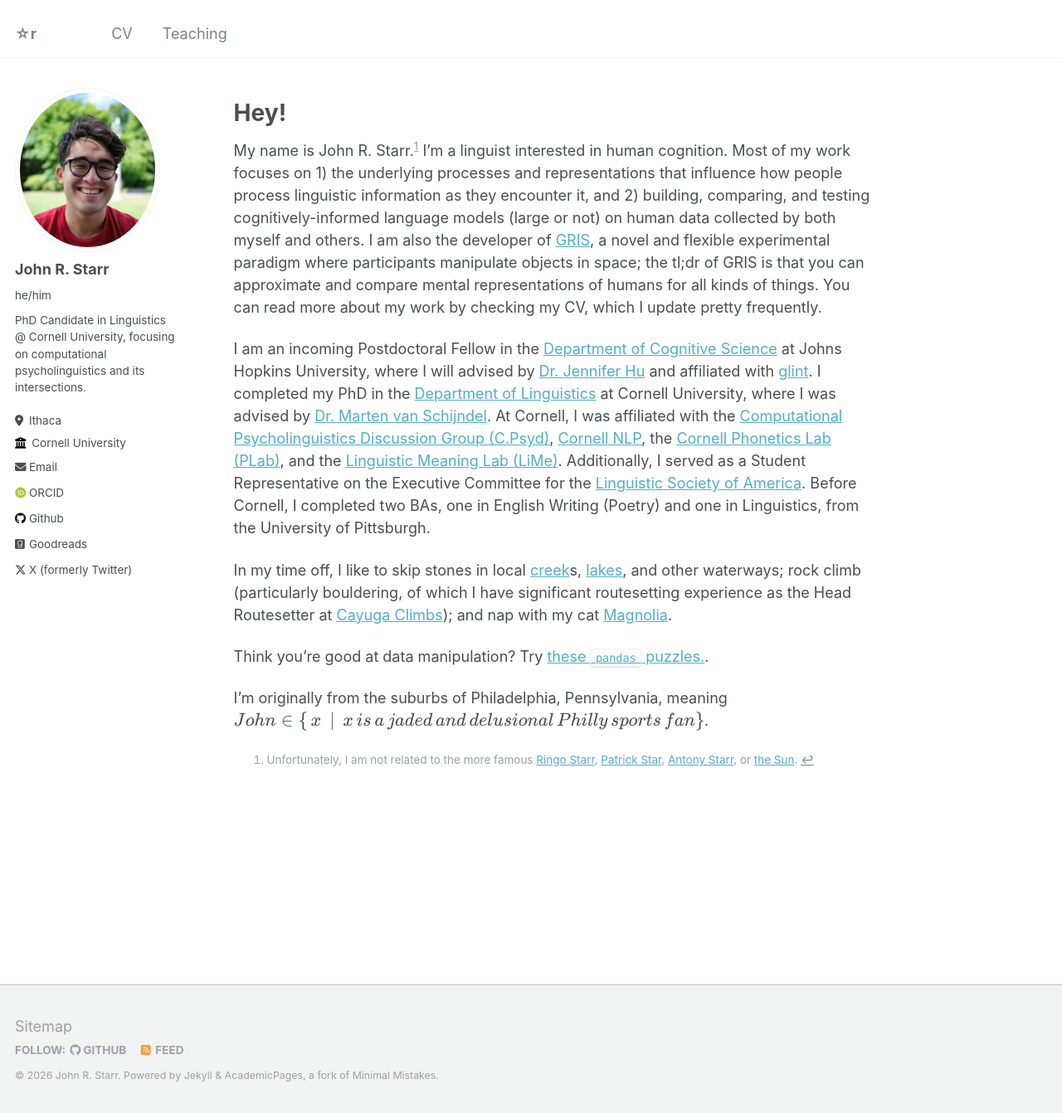
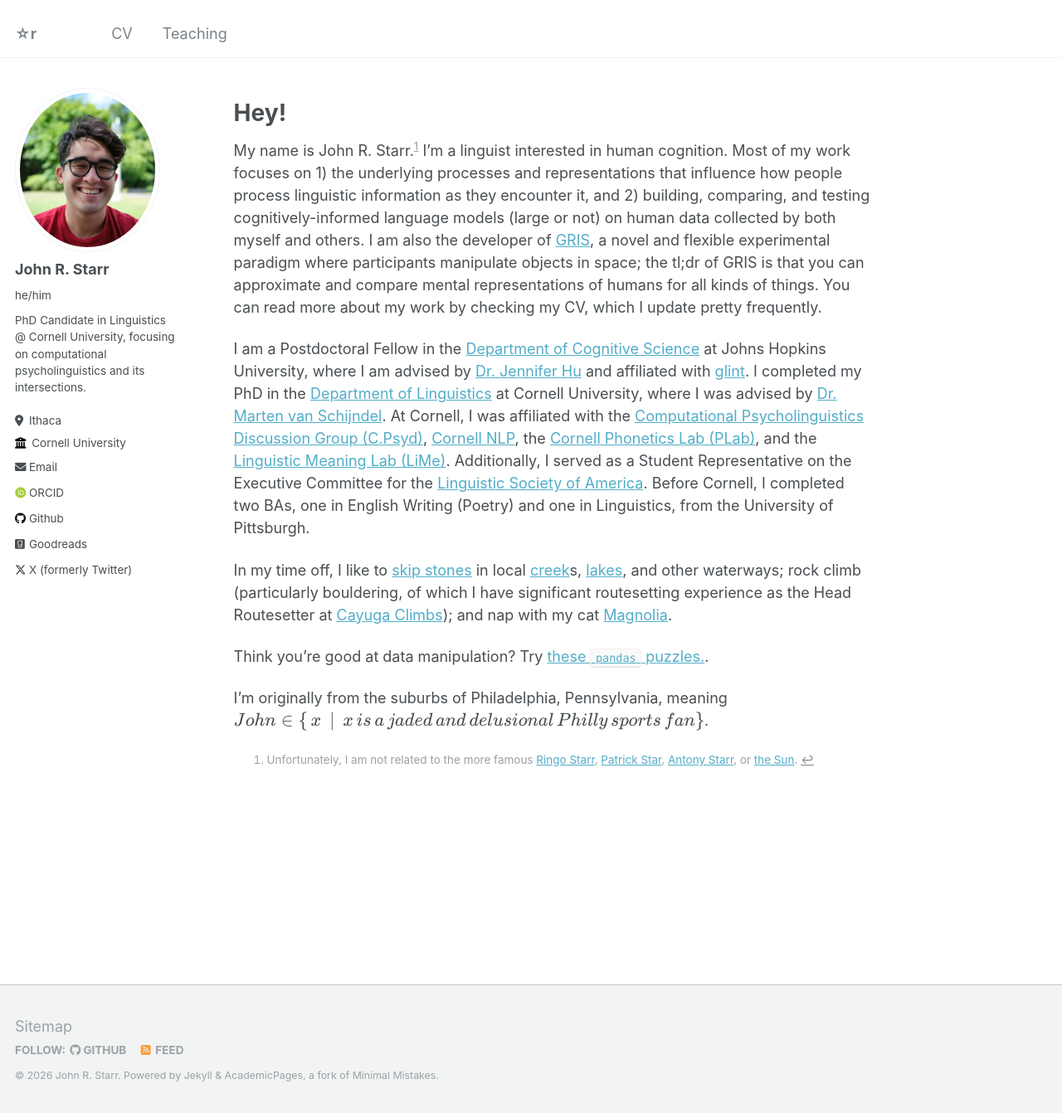
Before and after one commit to johnstarr-ling/johnstarr-ling.github.io, a Jekyll site: the page built from _pages/about.md, in a window 1280 px wide and 1342 px high. Shown: the whole window at 83% size. Built offline with Jekyll 4.4.1, drawn with Linux system fonts in a browser that asks for light colours; some web fonts are replaced.

Commit message:
update: CV GRIS update, about tweaks for baltimore, skipping video

```diff
--- a/_pages/about.md
+++ b/_pages/about.md
@@ -12,9 +12,9 @@ Hey!
 ======
 My name is John R. Starr.[^1] I'm a linguist interested in human cognition. Most of my work focuses on 1) the underlying processes and representations that influence how people process linguistic information as they encounter it, and 2) building, comparing, and testing cognitively-informed language models (large or not) on human data collected by both myself and others. I am also the developer of [GRIS](https://github.com/johnstarr-ling/gris-toolkit), a novel and flexible experimental paradigm where participants manipulate objects in space; the tl;dr of GRIS is that you can approximate and compare mental representations of humans for all kinds of things. You can read more about my work by checking my CV, which I update pretty frequently.
 
-I am an incoming Postdoctoral Fellow in the [Department of Cognitive Science](https://cogsci.jhu.edu/) at Johns Hopkins University, where I will advised by [Dr. Jennifer Hu](https://jennhu.github.io/) and affiliated with [glint](https://www.glintlab.org/about/). I completed my PhD in the [Department of Linguistics](https://linguistics.cornell.edu/) at Cornell University, where I was advised by [Dr. Marten van Schijndel](https://vansky.github.io/). At Cornell, I was affiliated with the [Computational Psycholinguistics Discussion Group (C.Psyd)](https://c-psyd.github.io/), [Cornell NLP](https://nlp.cornell.edu/), the [Cornell Phonetics Lab (PLab)](https://conf.ling.cornell.edu/), and the [Linguistic Meaning Lab (LiMe)](https://lime-lab-cornell.github.io/). Additionally, I served as a Student Representative on the Executive Committee for the [Linguistic Society of America](https://www.lsadc.org/). Before Cornell, I completed two BAs, one in English Writing (Poetry) and one in Linguistics, from the University of Pittsburgh.
+I am a Postdoctoral Fellow in the [Department of Cognitive Science](https://cogsci.jhu.edu/) at Johns Hopkins University, where I am advised by [Dr. Jennifer Hu](https://jennhu.github.io/) and affiliated with [glint](https://www.glintlab.org/about/). I completed my PhD in the [Department of Linguistics](https://linguistics.cornell.edu/) at Cornell University, where I was advised by [Dr. Marten van Schijndel](https://vansky.github.io/). At Cornell, I was affiliated with the [Computational Psycholinguistics Discussion Group (C.Psyd)](https://c-psyd.github.io/), [Cornell NLP](https://nlp.cornell.edu/), the [Cornell Phonetics Lab (PLab)](https://conf.ling.cornell.edu/), and the [Linguistic Meaning Lab (LiMe)](https://lime-lab-cornell.github.io/). Additionally, I served as a Student Representative on the Executive Committee for the [Linguistic Society of America](https://www.lsadc.org/). Before Cornell, I completed two BAs, one in English Writing (Poetry) and one in Linguistics, from the University of Pittsburgh.
 
-In my time off, I like to skip stones in local [creek](https://www.youtube.com/watch?v=wAGi71uHm4g)s, [lakes](https://musique-concrete.tumblr.com/post/141057528801/on-my-boat-on-lake-cayuga), and other waterways; rock climb (particularly bouldering, of which I have significant routesetting experience as the Head Routesetter at [Cayuga Climbs](https://www.cayugaclimbs.com/)); and nap with my cat [Magnolia](https://johnstarr-ling.github.io/files/magnolia.jpg).
+In my time off, I like to [skip stones](https://johnstarr-ling.github.io/files/skipping.mp4) in local [creek](https://www.youtube.com/watch?v=wAGi71uHm4g)s, [lakes](https://musique-concrete.tumblr.com/post/141057528801/on-my-boat-on-lake-cayuga), and other waterways; rock climb (particularly bouldering, of which I have significant routesetting experience as the Head Routesetter at [Cayuga Climbs](https://www.cayugaclimbs.com/)); and nap with my cat [Magnolia](https://johnstarr-ling.github.io/files/magnolia.jpg).
 
 Think you're good at data manipulation? Try [these `pandas` puzzles.](https://github.com/johnstarr-ling/pandas-puzzles).
 
```
Also changed, not shown: 2 other files.
